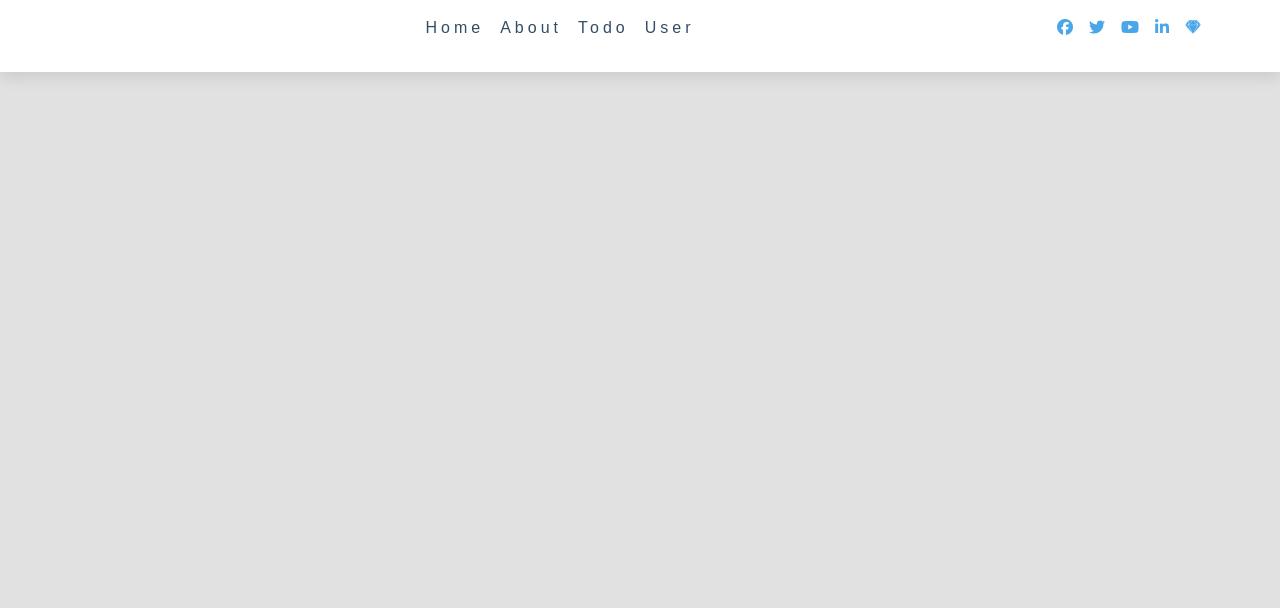
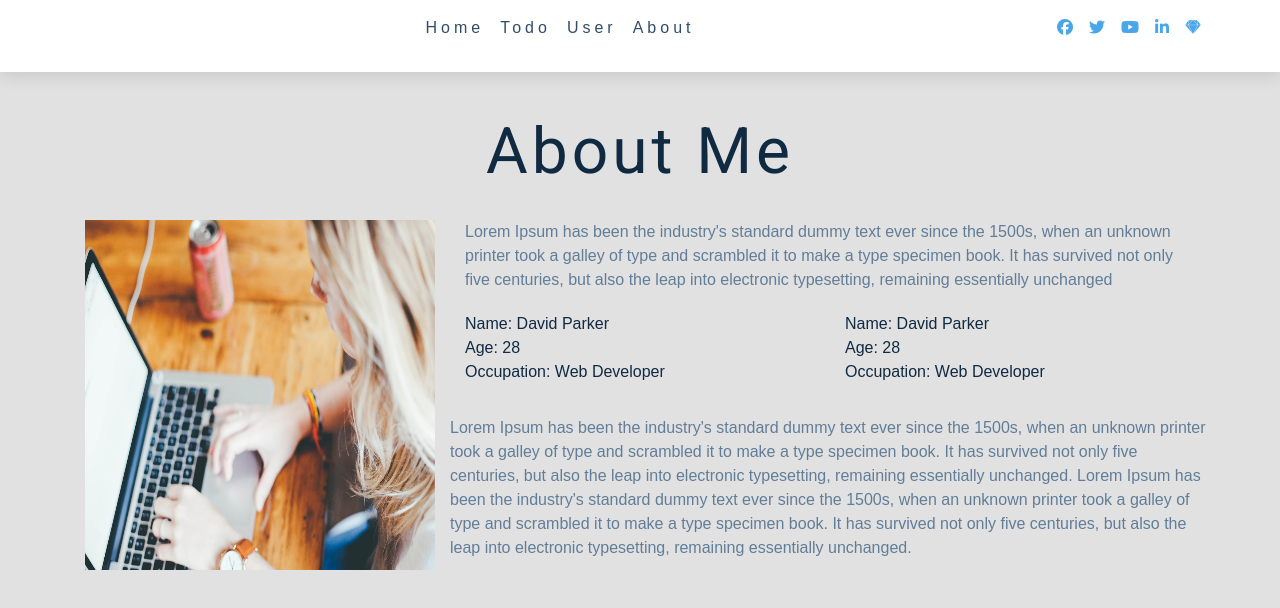
Before and after one commit to FX16212/Review-Lab-RJS301x-Funix, a React (Create React App) app: page /about in a window 1280 px wide. Shown: the top 608 px of the page. Built offline with nearby package versions, Linux system fonts and the light colour scheme.

Commit message:
Add About.js & About.css

```diff
--- /dev/null
+++ b/src/About/About.css
@@ -0,0 +1,31 @@
+/* display background color black on navbar scroll */
+.navbarScroll.navbarDark {
+	background-color: black;
+}
+
+/* spacing on all sections */
+#about,
+#services,
+#portfolio,
+#contact {
+	margin-top: 4rem;
+	padding-top: 4rem;
+}
+#contact {
+	padding-bottom: 4rem;
+}
+/* about section image css */
+.imageAboutPage {
+	width: 100%;
+}
+
+/* social media icons styling */
+.social-icons {
+	cursor: pointer;
+}
+
+/* footer styling */
+#footer {
+	background-color: #808080;
+	text-align: center;
+}
--- /dev/null
+++ b/src/About/About.js
@@ -0,0 +1,66 @@
+import React from 'react';
+import './About.css';
+import 'bootstrap/dist/css/bootstrap.css';
+import 'bootstrap-social/bootstrap-social.css';
+class About extends React.Component {
+	state = {};
+	render() {
+		return (
+			<div className='container mt-4 pt-4'>
+				<h1 className='text-center'>About Me</h1>
+				<div className='row mt-4'>
+					<div className='col-lg-4'>
+						<img
+							style={{ width: '350px', height: '350px' }}
+							src={require('../images/portfolioImage1.jpg')}
+							className='imageAboutPage'
+							alt='ImageAboutPage'
+						/>
+					</div>
+
+					<div className='col-lg-8'>
+						<p>
+							Lorem Ipsum has been the industry's standard dummy text ever since
+							the 1500s, when an unknown printer took a galley of type and
+							scrambled it to make a type specimen book. It has survived not
+							only five centuries, but also the leap into electronic
+							typesetting, remaining essentially unchanged
+						</p>
+						<div className='row mt-3'>
+							<div className='col-md-6'>
+								<ul>
+									<li>Name: David Parker</li>
+									<li>Age: 28</li>
+									<li>Occupation: Web Developer</li>
+								</ul>
+							</div>
+							<div className='col-md-6'>
+								<ul>
+									<li>Name: David Parker</li>
+									<li>Age: 28</li>
+									<li>Occupation: Web Developer</li>
+								</ul>
+							</div>
+						</div>
+						<div className='row mt-3'>
+							<p>
+								Lorem Ipsum has been the industry's standard dummy text ever
+								since the 1500s, when an unknown printer took a galley of type
+								and scrambled it to make a type specimen book. It has survived
+								not only five centuries, but also the leap into electronic
+								typesetting, remaining essentially unchanged. Lorem Ipsum has
+								been the industry's standard dummy text ever since the 1500s,
+								when an unknown printer took a galley of type and scrambled it
+								to make a type specimen book. It has survived not only five
+								centuries, but also the leap into electronic typesetting,
+								remaining essentially unchanged.
+							</p>
+						</div>
+					</div>
+				</div>
+			</div>
+		);
+	}
+}
+
+export default About;
--- a/src/App.js
+++ b/src/App.js
@@ -7,6 +7,7 @@ import Nav from './Nav/Nav';
 import { BrowserRouter as Router, Route, Routes } from 'react-router-dom';
 import Home from './Home/Home';
 import ListUser from './User/ListUser';
+import About from './About/About';
 function App() {
 	return (
 		<Router>
@@ -15,7 +16,7 @@ function App() {
 				<ToastContainer />
 				<Routes>
 					<Route path='/' exact element={<Home />} />
-					{/* <Route path='/about' exact element={<About />} /> */}
+					<Route path='/about' exact element={<About />} />
 					<Route path='/todo' element={<ListTodo />} />
 					<Route path='/user' element={<ListUser />} />
 				</Routes>
--- a/src/Nav/Nav.js
+++ b/src/Nav/Nav.js
@@ -22,14 +22,15 @@ class Nav extends React.Component {
 						<li>
 							<NavLink to='/'>home</NavLink>
 						</li>
-						<li>
-							<NavLink to='/about'>about</NavLink>
-						</li>
+
 						<li>
 							<NavLink to='/todo'>todo</NavLink>
 						</li>
 						<li>
 							<NavLink to='/user'>user</NavLink>
+						</li>
+						<li>
+							<NavLink to='/about'>about</NavLink>
 						</li>
 					</ul>
 					<ul className='social-icons'>
--- a/src/User/ListUser.js
+++ b/src/User/ListUser.js
@@ -9,7 +9,6 @@ class ListUser extends React.Component {
 	};
 	async componentDidMount() {
 		const res = await axios.get('https://reqres.in/api/users?page=1');
-
 		this.setState({
 			listUser: res && res.data && res.data.data ? res.data.data : [],
 		});
@@ -18,6 +17,7 @@ class ListUser extends React.Component {
 		let { listUser } = this.state;
 		return (
 			<div className='container'>
+				<h1 className='fw-light text-white'>Meet the Team</h1>
 				<div className='row'>
 					{listUser &&
 						listUser.length > 0 &&
```
Also changed, not shown: src/images/hero-bcg.jpeg (added), src/images/portfolioImage1.jpg (added).
